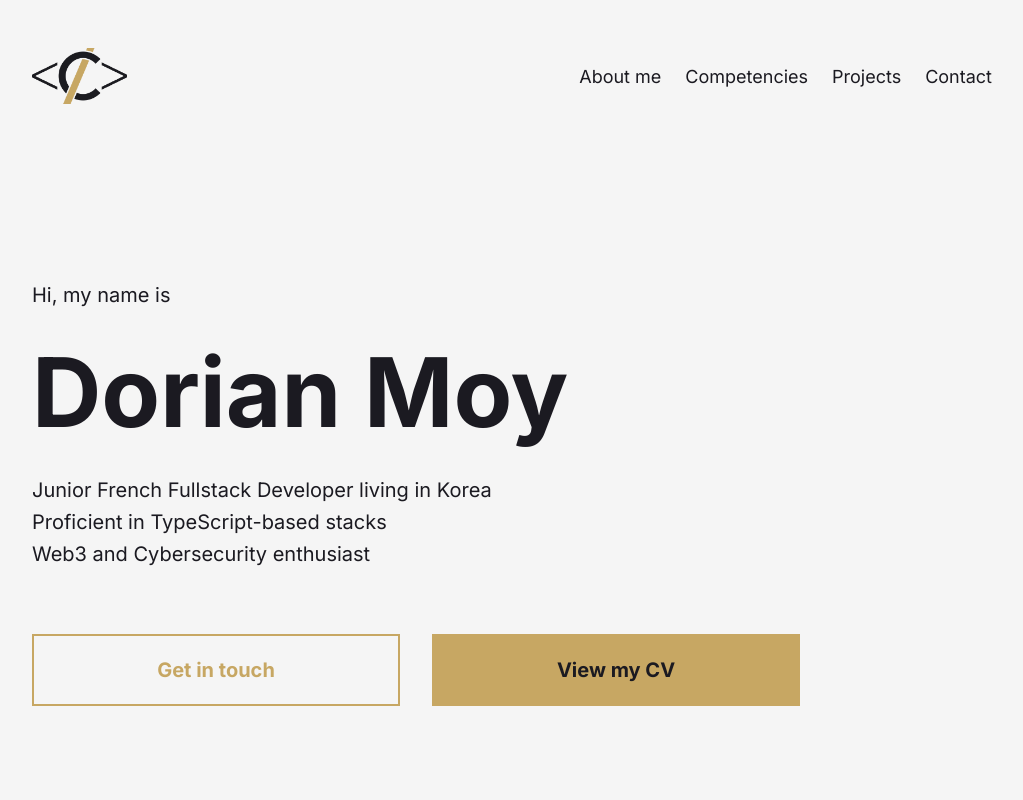
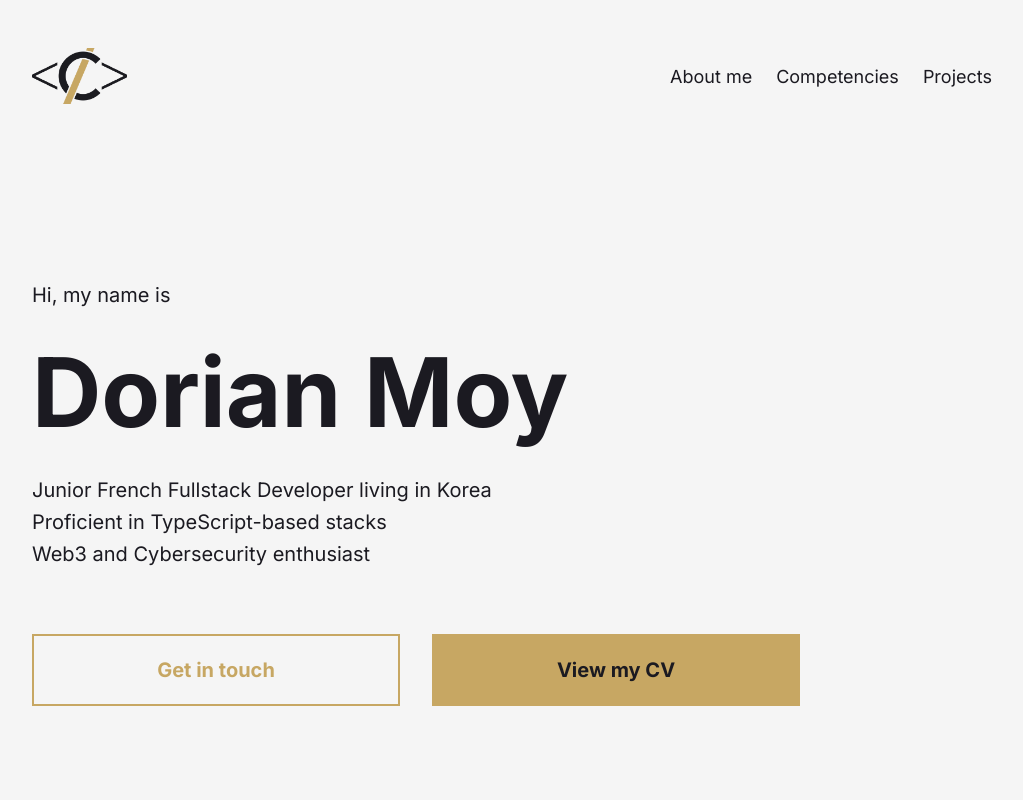
Before and after one commit to Croos3r/dorianmoy.fr, a Vue app: page / in a window 1280 px wide. Shown: the top 800 px of the page, without its empty margins (128-1151 px from the left). Built offline with nearby package versions, Linux system fonts and the light colour scheme.

Commit message:
fix(navbar): removed contact navbar's link as it is not yet implemented
Took 32 minutes


Took 13 minutes

```diff
--- a/src/components/CNavigation.vue
+++ b/src/components/CNavigation.vue
@@ -8,7 +8,6 @@
 			<li><a href="#about-me">About me</a></li>
 			<li><a href="#competencies">Competencies</a></li>
 			<li><a href="#projects">Projects</a></li>
-			<li><a href="#contact">Contact</a></li>
 		</ul>
 	</nav>
 </template>
```
